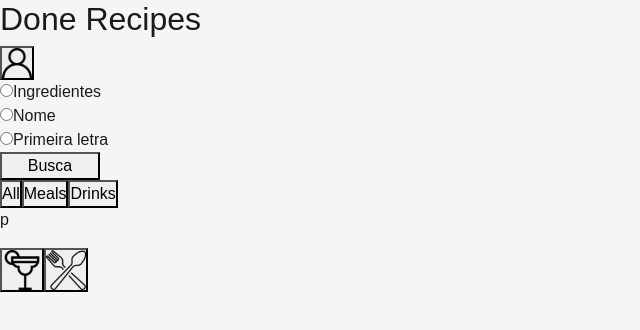
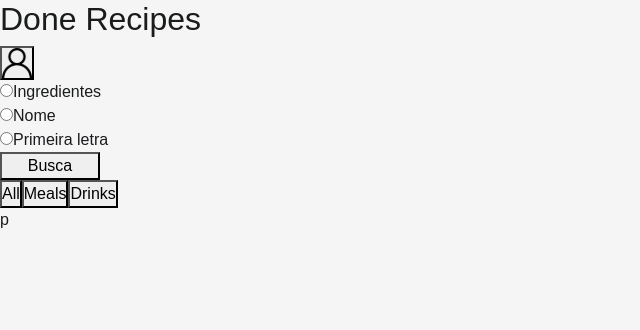
Before and after one commit to RenanFernandess/trybe-project-recipes-app, a React (Create React App) app: page /done-recipes in a window 1280 px wide. Shown: the top 330 px of the page, without its empty margins (0-640 px from the left). Built offline with nearby package versions, Linux system fonts and the light colour scheme.

Commit message:
Remove o Footer da pagina

```diff
--- a/src/pages/DoneRecipes.jsx
+++ b/src/pages/DoneRecipes.jsx
@@ -1,6 +1,5 @@
 import React, { useState, useEffect } from 'react';
 import Header from '../Components/Header';
-import Footer from '../Components/Footer';
 import { getItem } from '../helpers/storage';
 import { DONE_RECIPES } from '../services/variables';
 import DoneRecipeCard from '../Components/DoneRecipeCard';
@@ -62,7 +61,6 @@ export default function DoneRecipes() {
           }
         </section>
       </main>
-      <Footer />
     </div>
   );
 }
```
